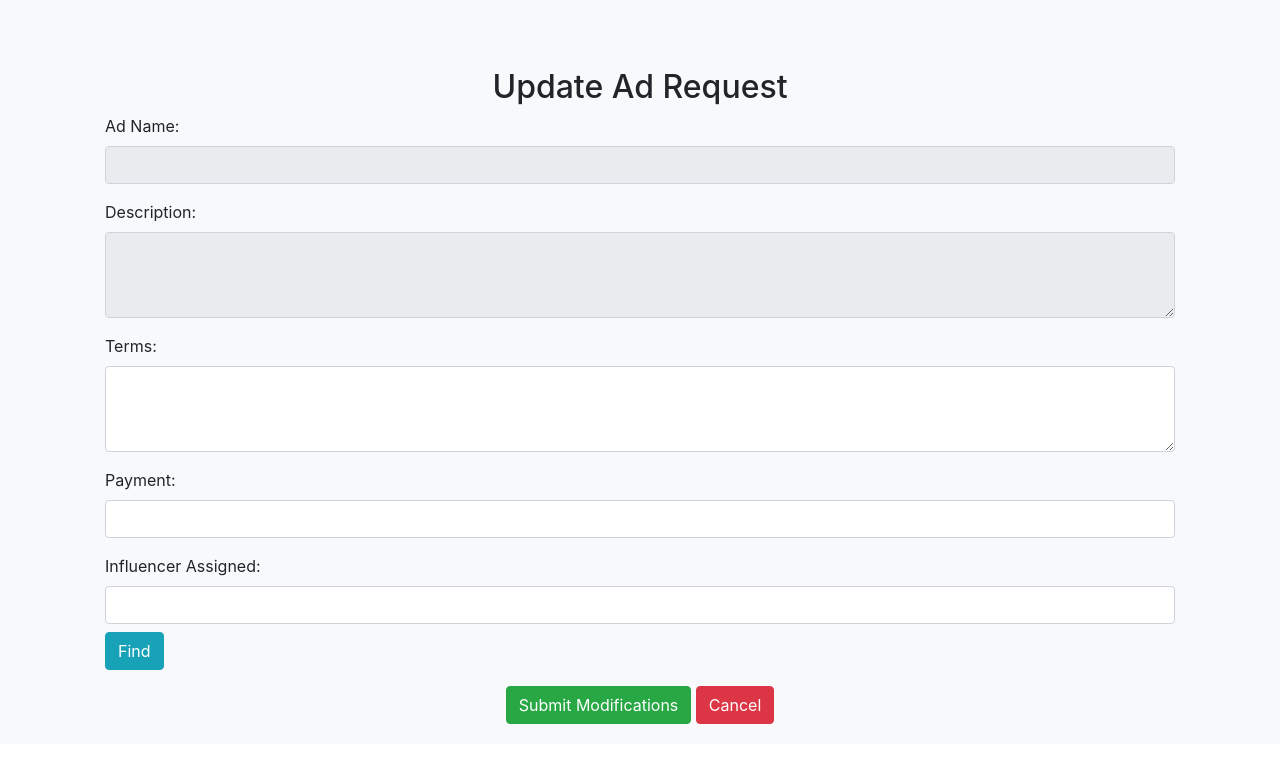
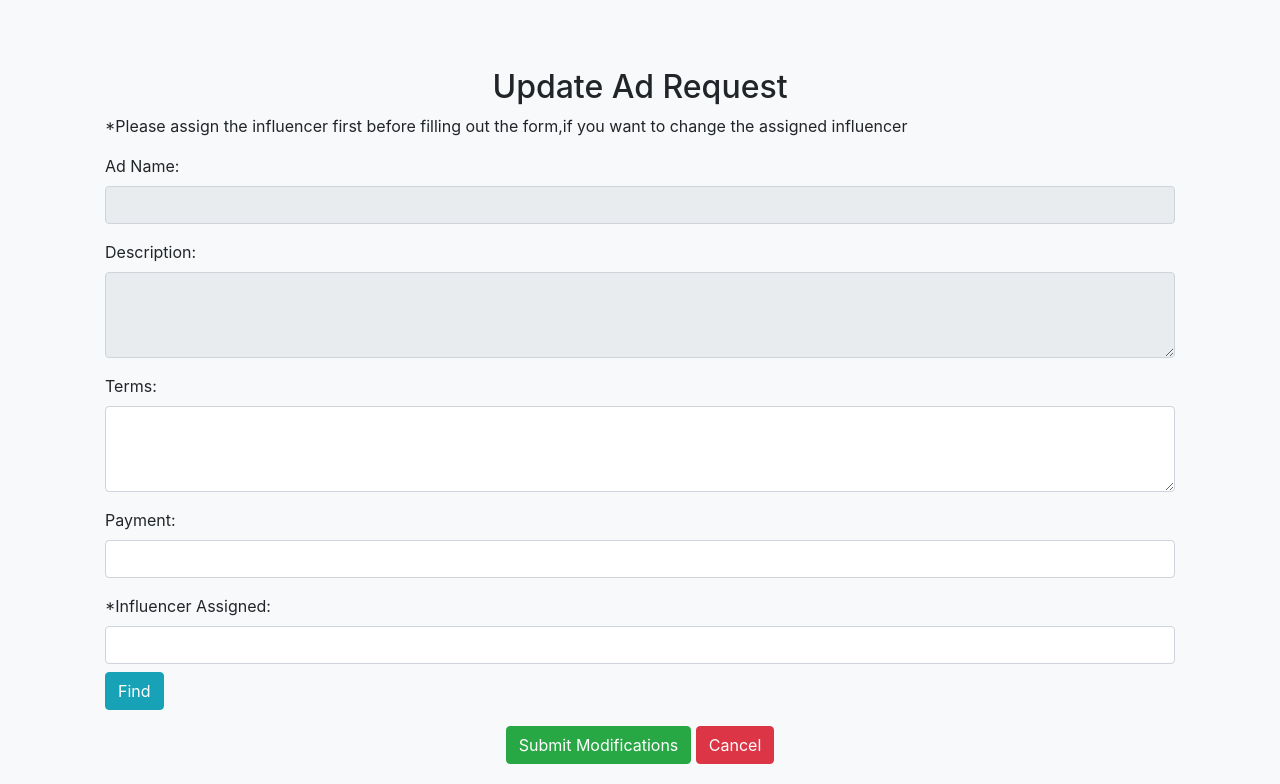
Before and after one commit to anujdevsingh/Connectify, a Flask app: template templates/update_adrequest.html in a window 1280 px wide. Shown: the part 58-842 px from the top of the page. Before the commit the page ends 782 px from the top, so only its background shows below. Run offline with Flask 3, Linux system fonts and the light colour scheme; the template is opened without the code that fills it, so the values that code supplies are empty; some libraries are stand-ins or nearby versions.

Commit message:
Initial commit

```diff
--- a/templates/ad_view.html
+++ b/templates/ad_view.html
@@ -1,4 +1,4 @@
-{% extends "base.html" %} {% block title %}Ad Request Details{% endblock %} {%
+{% extends "base.html" %} {% block title %}AdRequest Details{% endblock %} {%
 block content %}
 <div class="container mt-5">
   <h2 class="text-center">Ad Request Details</h2>
--- a/templates/admin_dashboard.html
+++ b/templates/admin_dashboard.html
@@ -1,5 +1,4 @@
 {% extends "base.html" %} {% block title %}Admin Dashboard{% endblock %} {%
 block content %}
 <h2>Welcome Admin</h2>
-<!-- Additional content for the admin dashboard can go here -->
 {% endblock %}
--- a/templates/update_adrequest.html
+++ b/templates/update_adrequest.html
@@ -2,6 +2,10 @@
 block content %}
 <div class="container mt-5">
   <h2 class="text-center">Update Ad Request</h2>
+  <p>
+    *Please assign the influencer first before filling out the form,if you want
+    to change the assigned influencer
+  </p>
   <form
     method="POST"
     action="{{ url_for('update_adrequest', campaign_id=ad_request.campaign_id) }}"
@@ -46,7 +50,7 @@ block content %}
       />
     </div>
     <div class="form-group">
-      <label for="influencer">Influencer Assigned:</label>
+      <label for="influencer">*Influencer Assigned:</label>
       <input
         type="text"
         class="form-control"
```
